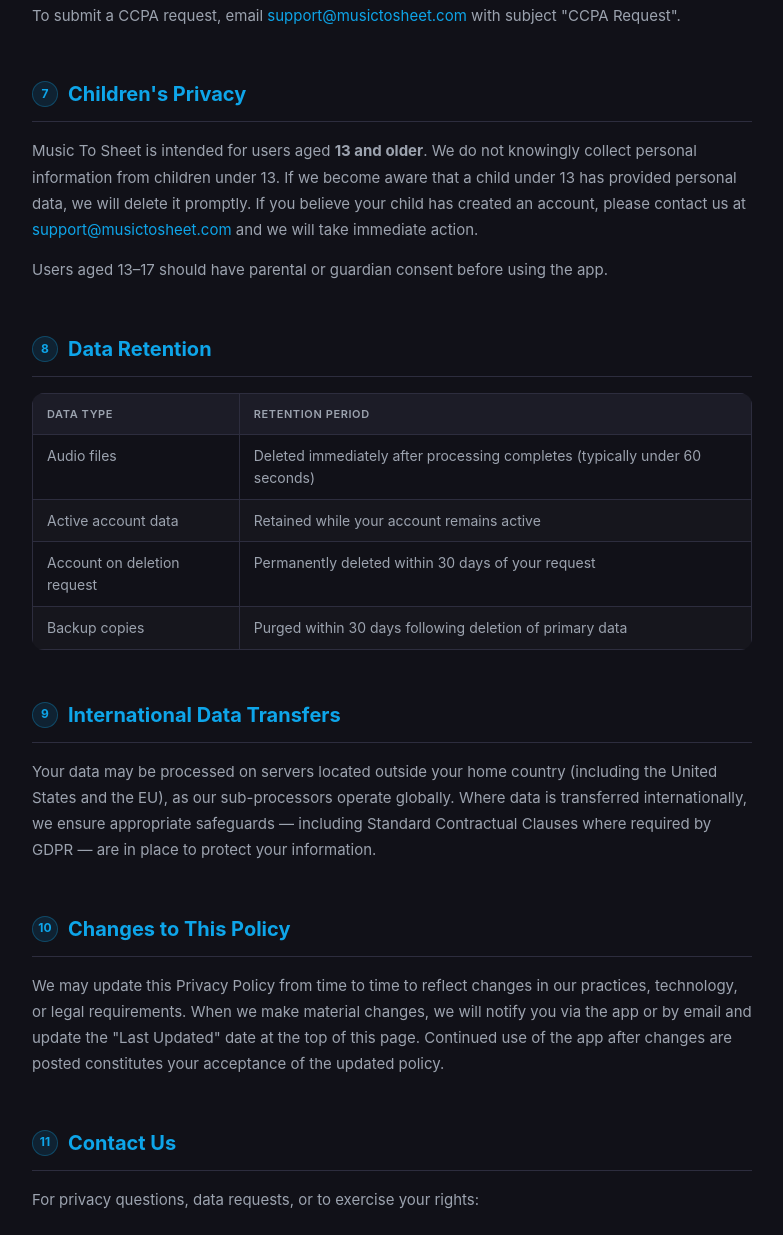
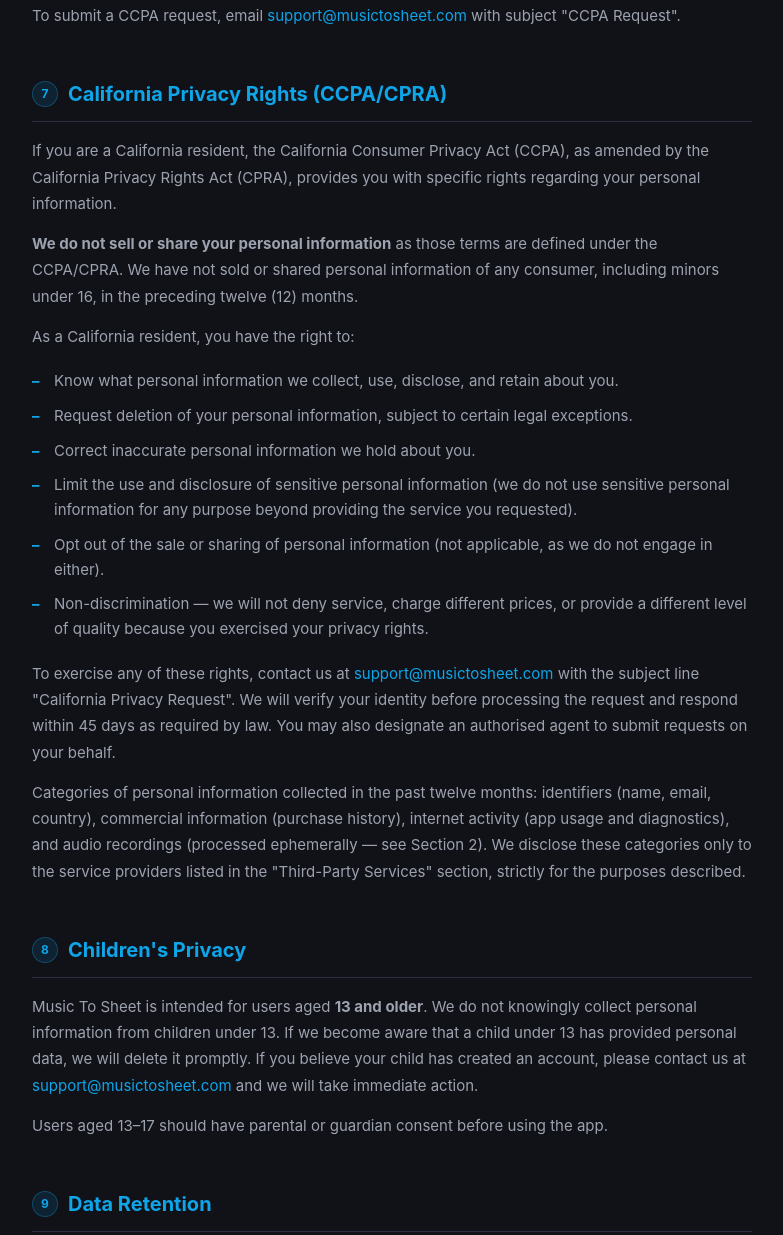
Before and after one commit to 789shak/MusicToSheet, a website: page legal-pages/privacy.html in a window 1280 px wide. Shown: the part 4566-5801 px from the top of the page, without its empty margins (248-1031 px from the left). Drawn offline with Linux system fonts and the light colour scheme.

Commit message:
feat(legal): add CCPA/CPRA disclosure for California users

```diff
--- a/legal-pages/privacy.html
+++ b/legal-pages/privacy.html
@@ -525,9 +525,27 @@
       <p>To submit a CCPA request, email <a href="mailto:support@musictosheet.com">support@musictosheet.com</a> with subject "CCPA Request".</p>
     </section>
 
-    <!-- 7. Children's Privacy -->
+    <!-- 7. California Privacy Rights (CCPA/CPRA) -->
     <section class="legal-section">
-      <h2><span class="section-num">7</span> Children's Privacy</h2>
+      <h2><span class="section-num">7</span> California Privacy Rights (CCPA/CPRA)</h2>
+      <p>If you are a California resident, the California Consumer Privacy Act (CCPA), as amended by the California Privacy Rights Act (CPRA), provides you with specific rights regarding your personal information.</p>
+      <p><strong>We do not sell or share your personal information</strong> as those terms are defined under the CCPA/CPRA. We have not sold or shared personal information of any consumer, including minors under 16, in the preceding twelve (12) months.</p>
+      <p>As a California resident, you have the right to:</p>
+      <ul>
+        <li>Know what personal information we collect, use, disclose, and retain about you.</li>
+        <li>Request deletion of your personal information, subject to certain legal exceptions.</li>
+        <li>Correct inaccurate personal information we hold about you.</li>
+        <li>Limit the use and disclosure of sensitive personal information (we do not use sensitive personal information for any purpose beyond providing the service you requested).</li>
+        <li>Opt out of the sale or sharing of personal information (not applicable, as we do not engage in either).</li>
+        <li>Non-discrimination — we will not deny service, charge different prices, or provide a different level of quality because you exercised your privacy rights.</li>
+      </ul>
+      <p>To exercise any of these rights, contact us at <a href="mailto:support@musictosheet.com">support@musictosheet.com</a> with the subject line "California Privacy Request". We will verify your identity before processing the request and respond within 45 days as required by law. You may also designate an authorised agent to submit requests on your behalf.</p>
+      <p>Categories of personal information collected in the past twelve months: identifiers (name, email, country), commercial information (purchase history), internet activity (app usage and diagnostics), and audio recordings (processed ephemerally — see Section 2). We disclose these categories only to the service providers listed in the "Third-Party Services" section, strictly for the purposes described.</p>
+    </section>
+
+    <!-- 8. Children's Privacy -->
+    <section class="legal-section">
+      <h2><span class="section-num">8</span> Children's Privacy</h2>
       <p>
         Music To Sheet is intended for users aged <strong>13 and older</strong>. We do not knowingly collect
         personal information from children under 13. If we become aware that a child under 13 has provided
@@ -538,9 +556,9 @@
       <p>Users aged 13–17 should have parental or guardian consent before using the app.</p>
     </section>
 
-    <!-- 8. Data Retention -->
+    <!-- 9. Data Retention -->
     <section class="legal-section">
-      <h2><span class="section-num">8</span> Data Retention</h2>
+      <h2><span class="section-num">9</span> Data Retention</h2>
 
       <table class="data-table">
         <thead>
@@ -570,9 +588,9 @@
       </table>
     </section>
 
-    <!-- 9. International Data Transfers -->
+    <!-- 10. International Data Transfers -->
     <section class="legal-section">
-      <h2><span class="section-num">9</span> International Data Transfers</h2>
+      <h2><span class="section-num">10</span> International Data Transfers</h2>
       <p>
         Your data may be processed on servers located outside your home country (including the United
         States and the EU), as our sub-processors operate globally. Where data is transferred
@@ -581,9 +599,9 @@
       </p>
     </section>
 
-    <!-- 10. Changes to This Policy -->
+    <!-- 11. Changes to This Policy -->
     <section class="legal-section">
-      <h2><span class="section-num">10</span> Changes to This Policy</h2>
+      <h2><span class="section-num">11</span> Changes to This Policy</h2>
       <p>
         We may update this Privacy Policy from time to time to reflect changes in our practices, technology,
         or legal requirements. When we make material changes, we will notify you via the app or by email and
@@ -592,9 +610,9 @@
       </p>
     </section>
 
-    <!-- 11. Contact -->
+    <!-- 12. Contact -->
     <section class="legal-section">
-      <h2><span class="section-num">11</span> Contact Us</h2>
+      <h2><span class="section-num">12</span> Contact Us</h2>
       <p>For privacy questions, data requests, or to exercise your rights:</p>
       <div class="contact-box">
         <p>Email: <a href="mailto:support@musictosheet.com">support@musictosheet.com</a></p>
```
Also changed, not shown: docs/privacy.html (+12 -7 lines).
